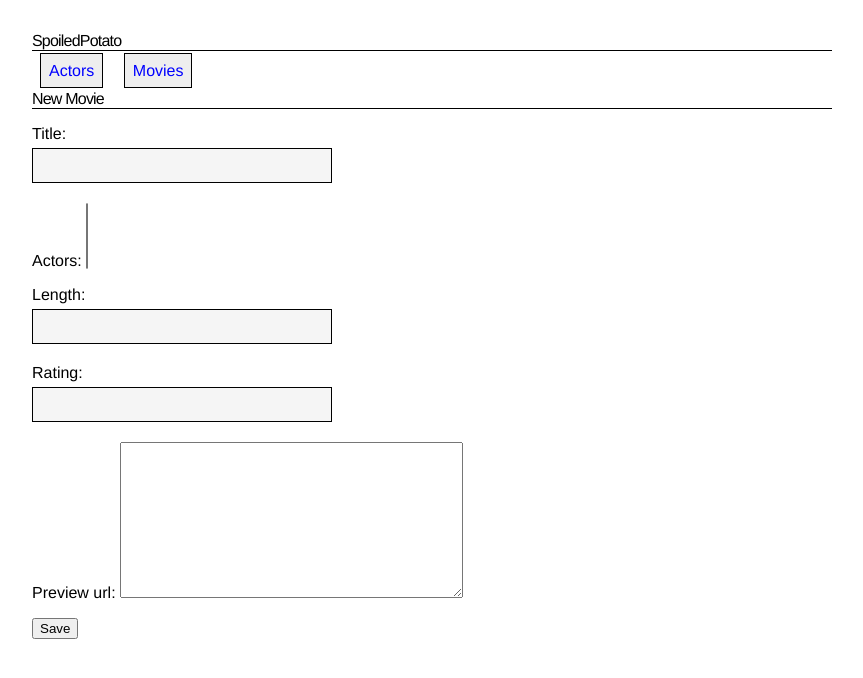
After one commit to tflinch/SpoiledPotato, a Django app: page /movie/new in a window 1280 px wide. The commit adds this page. Shown: the top 678 px of the page, without its empty margins (208-1071 px from the left). Run offline with Django 5.2, Linux system fonts and the light colour scheme; data that the repository does not hold is empty.

Commit message:
feat: add movie_form, forms.py

```diff
--- /dev/null
+++ b/spoiledpotato/forms.py
@@ -0,0 +1,9 @@
+from django import forms
+from .models import Movie, Actor
+
+
+class MovieForm(forms.ModelForm):
+
+    class Meta:
+        model = Movie
+        fields = ('title','actors' ,'length', 'rating', 'preview_url')
--- /dev/null
+++ b/spoiledpotato/templates/spoiledpotato/movie_form.html
@@ -0,0 +1,8 @@
+<!-- spoiledpotato/templates/tunr/movie_form.html -->
+{% extends 'spoiledpotato/base.html' %} {% block content %}
+<h1>New Movie</h1>
+<form method="POST" class="movie-form">
+    {% csrf_token %} {{ form.as_p }}
+    <button type="submit" class="save btn btn-default">Save</button>
+</form>
+{% endblock %}
--- a/spoiledpotato/templates/spoiledpotato/movie_list.html
+++ b/spoiledpotato/templates/spoiledpotato/movie_list.html
@@ -1,5 +1,5 @@
 {% extends 'spoiledpotato/base.html' %} {% block content %}
-<h2>Movies <a href="">(+)</a></h2>
+<h2>Movies <a href="{% url 'movie_create' %}">(+)</a></h2>
 <ul>
     {% for movie in movies %}
     <li>
--- a/spoiledpotato/urls.py
+++ b/spoiledpotato/urls.py
@@ -5,5 +5,6 @@ urlpatterns = [
     path('', views.movie_list, name='movie_list'),
     path('actors/', views.actor_list, name='actor_list'),
     path('actor/<int:pk>', views.actor_detail, name='actor_detail'),
-    path('movie/<int:pk>', views.movie_detail, name='movie_detail')
+    path('movie/<int:pk>', views.movie_detail, name='movie_detail'),
+    path('movie/new', views.movie_create, name='movie_create'),
 ]
--- a/spoiledpotato/views.py
+++ b/spoiledpotato/views.py
@@ -1,5 +1,6 @@
-from django.shortcuts import render
+from django.shortcuts import render , redirect
 from .models import Movie, Actor
+from .forms import MovieForm
 
 def actor_list(request):
     actors = Actor.objects.all()
@@ -17,4 +18,15 @@ def movie_detail(request, pk):
     movie = Movie.objects.get(id=pk)
     return render(request, 'spoiledpotato/movie_detail.html', {'movie': movie})
 
+def movie_create(request):
+    if request.method == 'POST':
+        form = MovieForm(request.POST)
+        if form.is_valid():
+            movie = form.save()
+            return redirect('movie_detail', pk=movie.pk)
+    else:
+        form = MovieForm()
+    return render(request, 'spoiledpotato/movie_form.html', {'form': form})
+
+
 # Create your views here.
```
